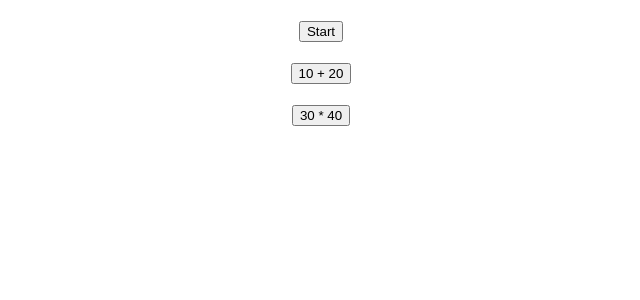
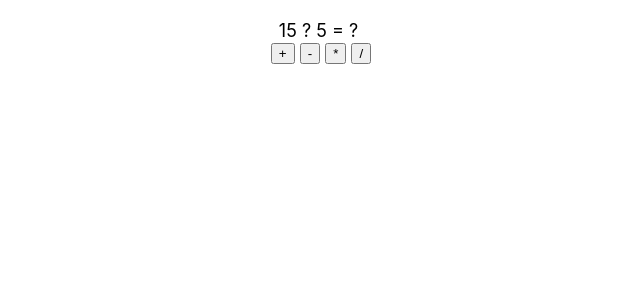
Before and after one commit to oaktnpy/app1, a React (Create React App) app: page / in a window 1280 px wide. Shown: the top 300 px of the page, without its empty margins (319-959 px from the left). Built offline with nearby package versions, Linux system fonts and the light colour scheme.

Commit message:
add RefsFunc.js

```diff
--- a/src/App.js
+++ b/src/App.js
@@ -1,8 +1,8 @@
 import React from 'react'
-import { EventData2 } from './event-data';
+import RefsFunc from './refs-func';
 
 function App() {
-  return <EventData2/>
+  return <RefsFunc/>
 }
 
 export default App;
--- /dev/null
+++ b/src/refs-func.js
@@ -0,0 +1,33 @@
+import React, {useRef} from "react";
+
+export default function RefsFunc() {
+    const num1 = useRef()
+    const num2 = useRef()
+    const operator = React.useRef()
+    const result = React.useRef()
+
+    const calculate = (ev) => {
+        let op = ev.target.innerText
+        let n1 = parseInt(num1.current.innerText)
+        let n2 = parseInt(num2.current.innerText)
+        let r = eval(`${n1} ${op} ${n2}`)
+        result.current.innerText = r
+        operator.current.innerText = op
+    }
+
+    return (
+        <div style={{textAlign:'center', marginTop:20, fontSize:18}}>
+            <span ref={num1}>15</span>&nbsp;
+            <span ref={operator}>?</span>&nbsp;
+            <span ref={num2}>5</span>&nbsp;
+            <span>=</span>&nbsp;
+            <span ref={result}>?</span>&nbsp;
+            <div>
+                <button onClick={calculate}>+</button>&nbsp;
+                <button onClick={calculate}>-</button>&nbsp;
+                <button onClick={calculate}>*</button>&nbsp;
+                <button onClick={calculate}>/</button>
+            </div>
+        </div>
+    )
+}
```
